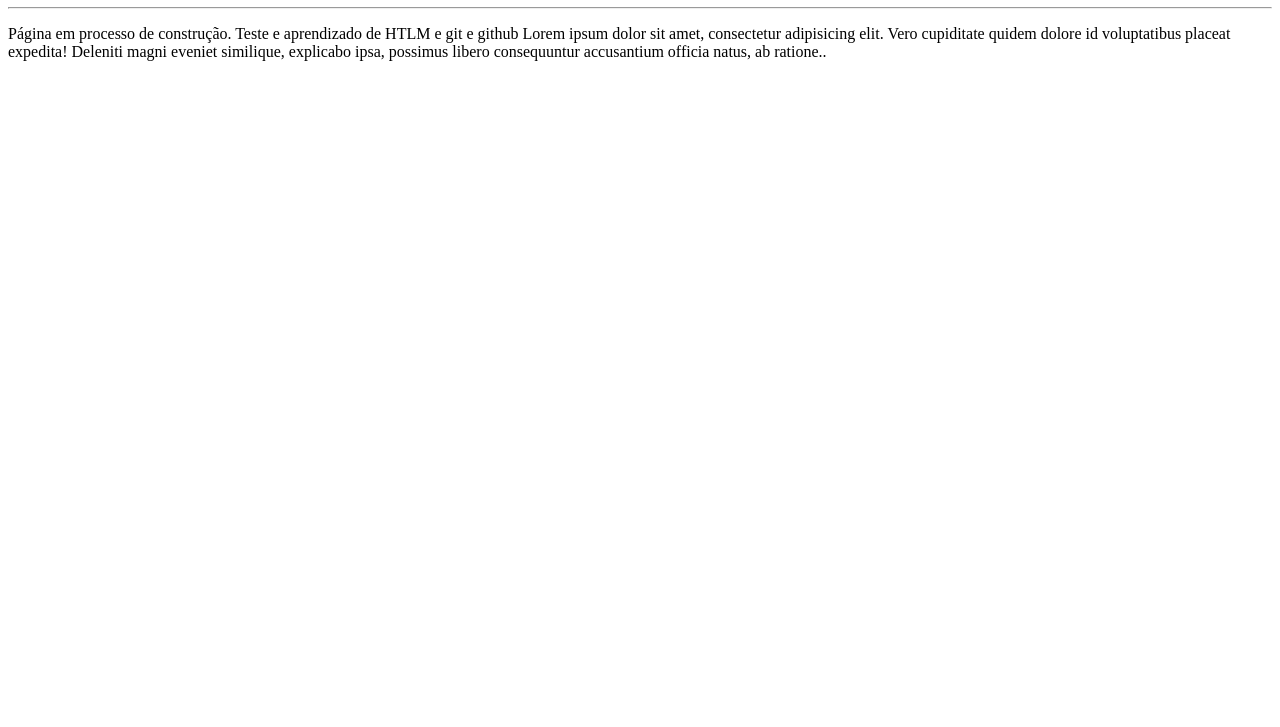
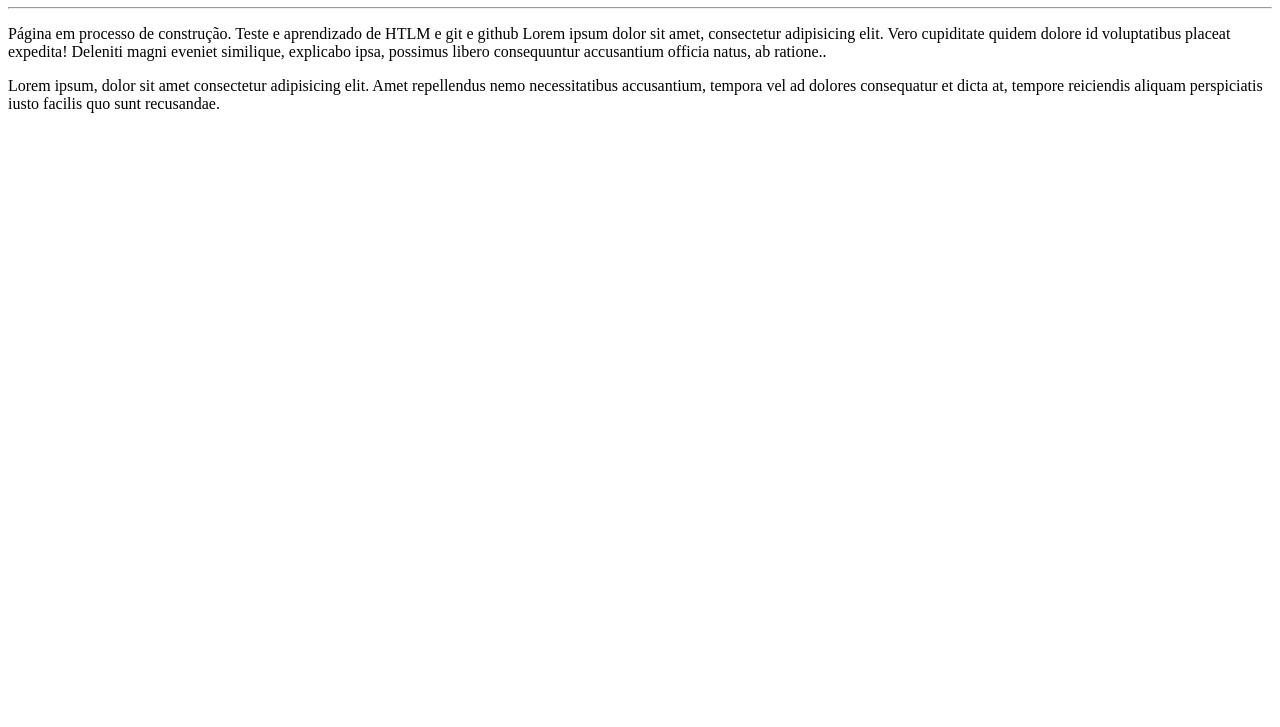
Before and after one commit to jessicapimentell/Ola-Mundo, a plain HTML site: page site-exemplo/index.html in a window 1280 px wide. Shown: the part 73-800 px from the top of the page. Drawn offline with Linux system fonts and the light colour scheme.

Commit message:
novo paragrafo

```diff
--- a/site-exemplo/index.html
+++ b/site-exemplo/index.html
@@ -9,6 +9,7 @@
     <h1> Delícia no Saquinho</h1>
     <hr>
     <p> Página em processo de construção. Teste e aprendizado de HTLM e git e github Lorem ipsum dolor sit amet, consectetur adipisicing elit. Vero cupiditate quidem dolore id voluptatibus placeat expedita! Deleniti magni eveniet similique, explicabo ipsa, possimus libero consequuntur accusantium officia natus, ab ratione..</p>
+    <p>Lorem ipsum, dolor sit amet consectetur adipisicing elit. Amet repellendus nemo necessitatibus accusantium, tempora vel ad dolores consequatur et dicta at, tempore reiciendis aliquam perspiciatis iusto facilis quo sunt recusandae.</p>
 
 </body>
 </html>
```
